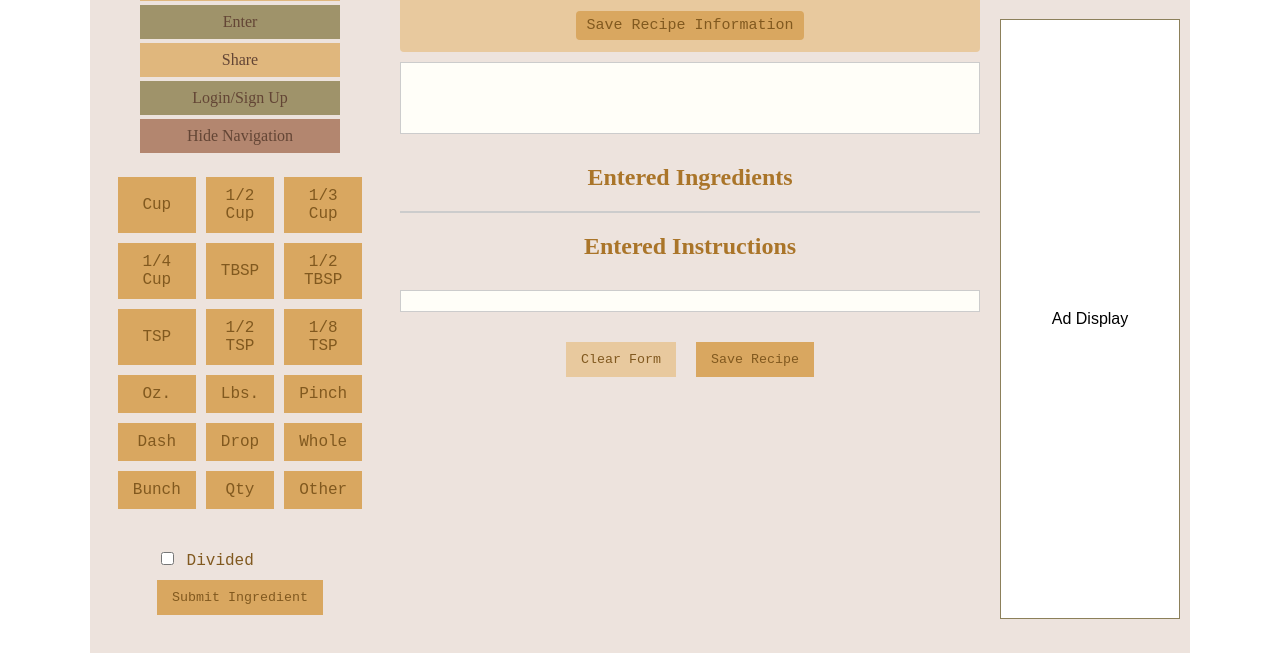
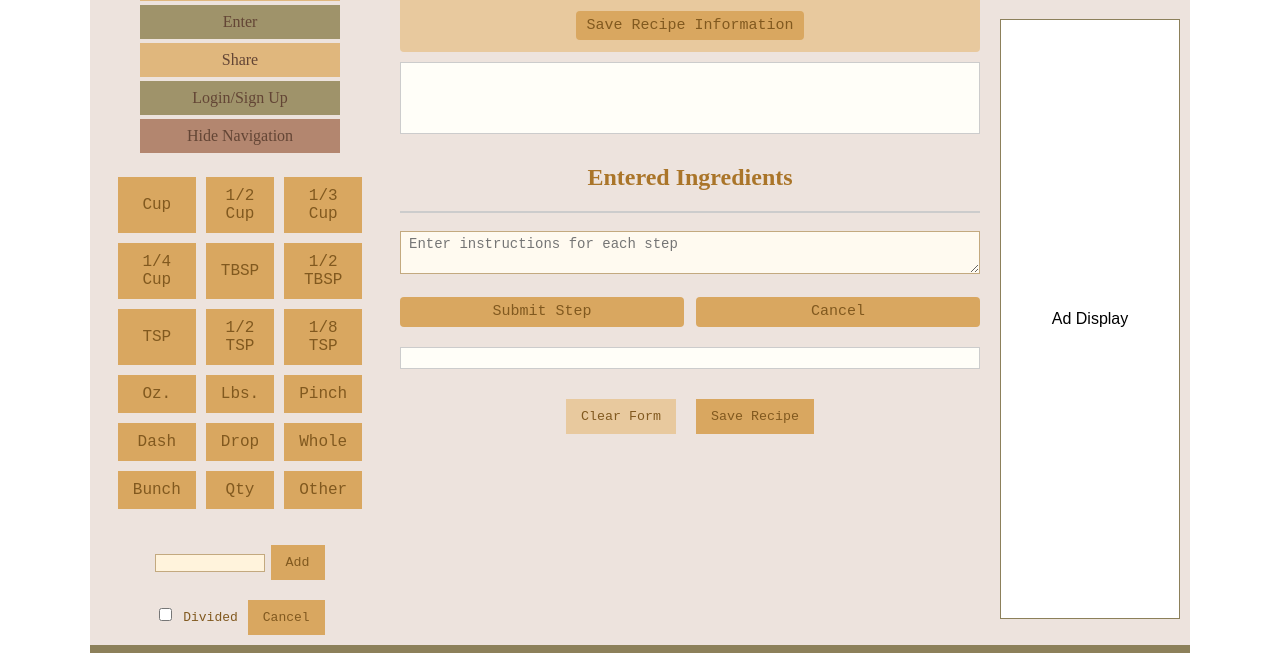
Before and after one commit to mikeyrat/Recip-Ease, a website: page enter.html in a window 1280 px wide. Shown: the part 299-952 px from the top of the page. Drawn offline with nearby package versions, Linux system fonts and the light colour scheme; no server answers; sample sign-in values are in the browser's storage; a web font is replaced by a local one.

Commit message:
final changes today

```diff
--- a/enter.html
+++ b/enter.html
@@ -19,21 +19,19 @@
             <div id="navigation-placeholder"></div>
 			<div id="button-grid-placeholder"></div>
 			<form class="ingredient-form">
-				<!-- <label for="quantity">Quantity:</label>
-				<input type="text" id="quantity" name="quantity" placeholder="Enter quantity"> -->
+				<div class="ingredient-control-wrapper">
+					<div id="unit-preview-row" class="ingredient-preview-row">
+						<div id="unit-preview" class="ingredient-preview-box"></div>
+						<button type="submit">Add</button>
+					</div>
 
-				<div class="checkbox">
-					<input type="checkbox" id="divided" name="divided">
-					<label for="divided">Divided</label>
+					<div class="ingredient-action-row">
+						<label class="checkbox-inline">
+							<input type="checkbox" id="divided" name="divided"> Divided
+						</label>
+						<button type="button" id="cancel-unit-btn" class="preview-cancel-button">Cancel</button>
+					</div>
 				</div>
-
-				<button type="submit">Submit Ingredient</button>
-			</form>
-			<form class="instructions-form">
-				<h4>Enter Instructions By Step</h4>
-				<textarea id="instructions" name="instructions" placeholder="Enter instructions for this step" rows="4"></textarea>
-				<button type="submit">Submit Step</button>
-				<button type="Cancel">Cancel</button>
 			</form>
         </section>
         <section class="centerCol">
@@ -78,8 +76,14 @@
 				<!-- Ingredient list gets inserted here -->
 			  </div>
 			  <h2>Entered Ingredients</h2>
-			  <div id="entered-ingredients" class="entered-ingredients-list"></div>
-			  <h2>Entered Instructions</h2>
+			  <div id="entered-ingredients" class="entered-ingredients-list"></div><br>
+			  <form class="instructions-form">
+				<textarea id="instructions" name="instructions" placeholder="Enter instructions for each step"></textarea>
+				<div class="instruction-buttons">
+					<button type="submit" class="recipe-entry">Submit Step</button>
+					<button type="button" class="recipe-entry" id="clear-instruction-btn">Cancel</button>
+				</div>
+			</form>
 				<div id="entered-instructions" class="entered-ingredients-list"></div>
 				<div class="closeout-buttons">
 					<button id="cancel-button" type="button">Clear Form</button>
--- a/enterPagejavascript.js
+++ b/enterPagejavascript.js
@@ -104,8 +104,7 @@ document.addEventListener('DOMContentLoaded', function() {
 
           const unitLabel = button.innerHTML.replace(/<br\s*\/?>/gi, ' ').trim();
           selectedIngredientUnits[unitLabel] = (selectedIngredientUnits[unitLabel] || 0) + 1;
-
-          console.log(`Unit selected: ${unitLabel} (${selectedIngredientUnits[unitLabel]})`);
+          updateUnitPreview();
         });
       });
 });
@@ -284,7 +283,7 @@ function loadIngredients(category, type) {
   function selectIngredient(ingredientName) {
     selectedIngredientName = ingredientName;
     selectedIngredientUnits = {}; // reset the unit counts
-
+    document.getElementById('unit-preview').textContent = '';
     // Highlight the selected ingredient
     document.querySelectorAll('.parsed-ingredients-list li').forEach(li => {
       li.style.backgroundColor = '';
@@ -298,6 +297,39 @@ function loadIngredients(category, type) {
 
     console.log(`Selected: ${ingredientName}`);
   }
+
+  function updateUnitPreview() {
+    const preview = document.getElementById('unit-preview');
+    if (!selectedIngredientName || Object.keys(selectedIngredientUnits).length === 0) {
+      preview.textContent = '';
+      return;
+    }
+
+    const fakeIngredient = {
+      [selectedIngredientName]: {
+        units: selectedIngredientUnits
+      }
+    };
+
+    const lines = formatIngredients(fakeIngredient);
+    preview.textContent = lines[0] || '';
+  }
+
+  document.addEventListener('DOMContentLoaded', function () {
+    const cancelUnitBtn = document.getElementById('cancel-unit-btn');
+    if (cancelUnitBtn) {
+      cancelUnitBtn.addEventListener('click', () => {
+        selectedIngredientName = null;
+        selectedIngredientUnits = {};
+        document.getElementById('divided').checked = false;
+        document.getElementById('unit-preview').textContent = '';
+
+        document.querySelectorAll('.parsed-ingredients-list li').forEach(li => {
+          li.style.backgroundColor = '';
+        });
+      });
+    }
+  });
 
 
   /* Add event listener on both category and type selectors
@@ -352,6 +384,7 @@ function loadIngredients(category, type) {
         // alert(`Added ${selectedIngredientName} to recipe.`);
         selectedIngredientName = null;
         selectedIngredientUnits = {};
+        document.getElementById('unit-preview').textContent = '';
         document.getElementById('divided').checked = false;
         document.querySelectorAll('.parsed-ingredients-list li').forEach(li => li.style.backgroundColor = '');
 
@@ -410,6 +443,10 @@ function loadIngredients(category, type) {
       console.error("Error saving instruction:", err);
       alert("Failed to save instruction.");
     }
+  });
+
+  document.getElementById('clear-instruction-btn')?.addEventListener('click', () => {
+    document.getElementById('instructions').value = '';
   });
 
 
--- a/main.css
+++ b/main.css
@@ -332,6 +332,7 @@ section.leftCol img {
     grid-template-columns: repeat(3, 1fr);
     grid-gap: 10px;
     padding: 20px;
+    margin-bottom: 4px;
 }
 
 .button-grid button {
@@ -356,7 +357,8 @@ section.leftCol img {
   }
 
 .ingredient-form {
-    margin-top: 20px;
+    margin-top: 0px;
+    padding-top: 0;
     display: flex;
     flex-direction: column;
     align-items: flex-start;
@@ -385,32 +387,42 @@ section.leftCol img {
 }
 
 .instructions-form {
-    display: flex;
-    flex-direction: column;
-    align-items: flex-start;
-    margin-top: 20px;
+    margin-bottom: 10px;
+    width: 100%;
 }
 
 .instructions-form textarea {
     width: 100%;
-    height: 200px;
-    padding: 8px;
+    font-family: "Rockwell", monospace;
+    font-size: 14px;
+    padding: 4px 8px;
+    border: 1px solid #c3a97f;
+    background-color: #fffaf0;
+    resize: vertical;
+    overflow-y: auto;
+    height: auto;
+    min-height: 28px;
+    max-height: 6em; /* roughly 4 lines */
     box-sizing: border-box;
-    resize: vertical;
-    background-color: #f4f4f4;
-    border: 1px solid #ccc;
+    margin-bottom: 0;
+    line-height: 1.2;
 }
 
-.instructions-form textarea::placeholder {
-    color: #888;
+.instruction-buttons {
+    display: flex;
+    justify-content: center;
+    gap: 12px;
+    margin-top: -2px;
 }
 
-.instructions-form button {
-    padding: 10px 15px;
-    margin-top: 10px;
-    border: none;
-    cursor: pointer;
+.instruction-btn {
+    min-width: 180px;
 }
+
+.instruction-btn:hover {
+    background-color: #f2e0c7;
+}
+
 
 
 .ad-display {
@@ -1079,3 +1091,117 @@ input[type="password"] {
   .nav-home-style:hover {
     background-color: #c19d8a;
   }
+
+  .ingredient-action-row {
+    display: flex;
+    justify-content: space-between;
+    align-items: center;
+    margin-top: 10px;
+}
+
+.ingredient-action-row label {
+    margin-right: 10px;
+    font-family: "Rockwell", monospace;
+    font-size: 14px;
+    color: #81591f;
+}
+
+.ingredient-action-row button {
+    flex-shrink: 0;
+}
+
+.ingredient-preview-row {
+    display: flex;
+    align-items: center;
+    gap: 6px;
+    margin: 4px 0 6px 0;
+}
+
+.ingredient-preview-box {
+    font-family: "Rockwell", monospace;
+    font-size: 14px;
+    color: #634535;
+    background-color: #fff3dc;
+    border: 1px solid #c3a97f;
+    padding: 4px 8px;
+    flex-grow: 1;
+    min-height: 18px;
+    text-align: center;
+}
+
+.preview-cancel-button {
+    font-family: "Rockwell", monospace;
+    font-size: 13px;
+    padding: 4px 10px;
+    background-color: #f5e2c4;
+    border: 1px solid #c3a97f;
+    color: #634535;
+    cursor: pointer;
+}
+
+.preview-cancel-button:hover {
+    background-color: #ecd2a4;
+}
+
+.ingredient-control-wrapper {
+    display: flex;
+    flex-direction: column;
+    gap: 4px;                /* Tight space between preview/cancel and divided/add rows */
+    margin-top: 4px;         /* Less space from button grid above */
+}
+
+.ingredient-preview-row {
+    display: flex;
+    align-items: center;
+    gap: 6px;
+}
+
+.ingredient-preview-box {
+    font-family: "Rockwell", monospace;
+    font-size: 14px;
+    color: #634535;
+    background-color: #fff3dc;
+    border: 1px solid #c3a97f;
+    padding: 3px 6px;         /* slightly tighter padding */
+    flex-grow: 1;
+    min-height: 18px;
+    text-align: center;
+}
+
+.preview-cancel-button {
+    font-family: "Rockwell", monospace;
+    font-size: 13px;
+    padding: 3px 8px;         /* slightly smaller button */
+    background-color: #f5e2c4;
+    border: 1px solid #c3a97f;
+    color: #634535;
+    cursor: pointer;
+}
+
+.preview-cancel-button:hover {
+    background-color: #ecd2a4;
+}
+
+.ingredient-action-row {
+    display: flex;
+    justify-content: space-between;
+    align-items: center;
+}
+
+.ingredient-action-row label {
+    margin-right: 10px;
+    font-size: 13px;
+    color: #81591f;
+}
+
+#button-grid-placeholder {
+    margin-bottom: 4px;  /* Reduce from default or remove entirely */
+    padding-bottom: 0;
+  }
+
+.enter-page .instruction-buttons .recipe-entry {
+    padding: 6px 10px;
+    font-size: 15px;
+    height: auto;       /* prevents unexpected large height */
+    line-height: 1.2;   /* tighter text line spacing */
+}
```
